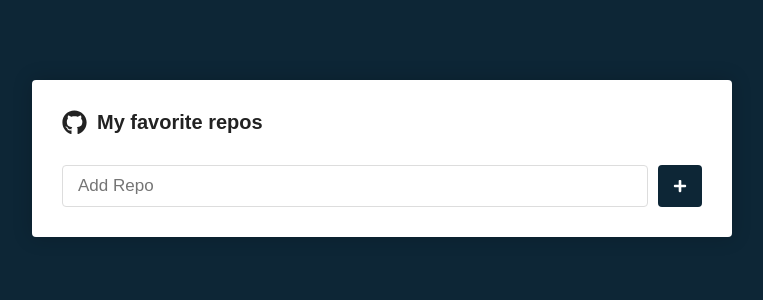
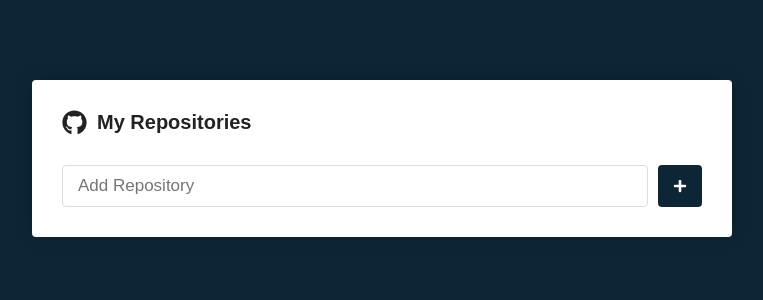
Before and after one commit to jefferson206/favorite-github, a React (Create React App) app: page / in a window 1280 px wide. Shown: the top 300 px of the page, without its empty margins (258-1021 px from the left). Built offline with nearby package versions, Linux system fonts and the light colour scheme.

Commit message:
Internacionalization: Created a Json file pt and en i18n, implementation of i18n and config

```diff
--- a/jsconfig.json
+++ b/jsconfig.json
@@ -2,6 +2,7 @@
     "compilerOptions": {
         "baseUrl": "./src",
         "checkJs": true,
-        "jsx": "react"
+        "jsx": "react",
+        "resolveJsonModule": true
     }
 }
--- a/package.json
+++ b/package.json
@@ -6,8 +6,10 @@
     "@testing-library/jest-dom": "^5.17.0",
     "@testing-library/react": "^13.4.0",
     "@testing-library/user-event": "^13.5.0",
+    "i18next": "^24.0.2",
     "react": "^18.3.1",
     "react-dom": "^18.3.1",
+    "react-i18next": "^15.1.2",
     "react-icons": "^5.3.0",
     "react-router-dom": "^7.0.1",
     "react-scripts": "5.0.1",
--- /dev/null
+++ b/src/i18n/en.json
@@ -0,0 +1,8 @@
+{
+    "Main": {
+        "Title": "My Repositories",
+        "Search": {
+            "Placeholder": "Add Repository"
+        }
+    }
+}
--- /dev/null
+++ b/src/i18n/index.js
@@ -0,0 +1,25 @@
+import i18n from 'i18next';
+import { initReactI18next } from 'react-i18next';
+import en from './en.json';
+import pt from './pt.json';
+
+const storedLang = localStorage.getItem('i18nextLng');
+const language = storedLang || 'en';
+
+i18n.use(initReactI18next)
+    .init({
+        resources: {
+            en: { translation: en },
+            pt: { translation: pt },
+        },
+        fallbackLng: language,
+        lng: language,
+        interpolation: {
+            escapeValue: false,
+        },
+        detection: {
+            order: ['localStorage', 'navigator'],
+            caches: ['localStorage'],
+        },
+    });
+export default i18n;
--- /dev/null
+++ b/src/i18n/pt.json
@@ -0,0 +1,8 @@
+{
+    "Main": {
+        "Title": "Meus Repositórios",
+        "Search": {
+            "Placeholder": "Adicionar Repositório"
+        }
+    }
+}
--- a/src/index.js
+++ b/src/index.js
@@ -2,6 +2,7 @@ import React from 'react';
 import ReactDOM from 'react-dom/client';
 import App from './App';
 import reportWebVitals from './reportWebVitals';
+import './i18n';
 
 const root = ReactDOM.createRoot(document.getElementById('root'));
 root.render(
--- a/src/pages/Main/index.js
+++ b/src/pages/Main/index.js
@@ -1,18 +1,21 @@
 import { FaGithub, FaPlus } from "react-icons/fa";
 import React from "react";
 import { Container, Form, SubmitButton } from "./styles";
+import { useTranslation } from "react-i18next";
 
 function Main() {
+  const { t } = useTranslation();
+
     return (
       <Container>
 
         <h1 >
           <FaGithub size={25} />
-          My favorite repos
+          { t('Main.Title') }
         </h1>
 
         <Form onSubmit={() => { }}>
-          <input type="text" placeholder="Add Repo"/>
+          <input type="text" placeholder={t("Main.Search.Placeholder")}/>
 
           <SubmitButton>
             <FaPlus color="#FFF" size={14}/>
```
Also changed, not shown: src/components/LanguageSwitcher/index.js (added, +20 -0 lines), 1 other file (tests, documents, lock files or other folders).
